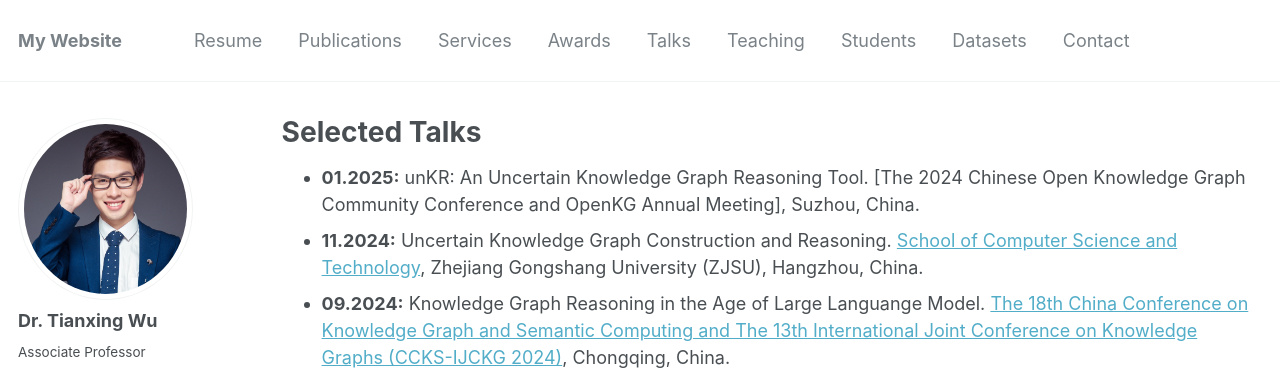
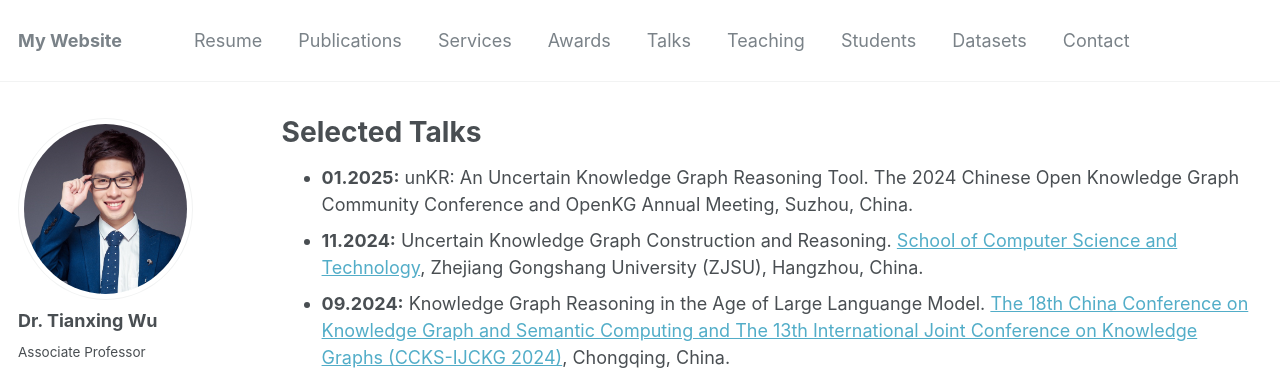
Before and after one commit to tianxing-wu/tianxing-wu.github.io, a Jekyll site: the page built from _pages/selected_talks.md, in a window 1280 px wide and 900 px high. Shown: the top 370 px of the window. Built offline with Jekyll 4.4.1, drawn with Linux system fonts in a browser that asks for light colours; comment, search, counter and statistics services are not loaded.

```diff
--- a/_pages/selected_talks.md
+++ b/_pages/selected_talks.md
@@ -4,7 +4,7 @@ title: "Selected Talks"
 permalink: /selected_talks/
 author_profile: true
 ---
-* **01.2025:** unKR: An Uncertain Knowledge Graph Reasoning Tool. [The 2024 Chinese Open Knowledge Graph Community Conference and OpenKG Annual Meeting], Suzhou, China.
+* **01.2025:** unKR: An Uncertain Knowledge Graph Reasoning Tool. The 2024 Chinese Open Knowledge Graph Community Conference and OpenKG Annual Meeting, Suzhou, China.
 * **11.2024:** Uncertain Knowledge Graph Construction and Reasoning. [School of Computer Science and Technology](https://scie.zjgsu.edu.cn/), Zhejiang Gongshang University (ZJSU), Hangzhou, China.
 * **09.2024:** Knowledge Graph Reasoning in the Age of Large Languange Model. [The 18th China Conference on Knowledge Graph and Semantic Computing and The 13th International Joint Conference on Knowledge Graphs (CCKS-IJCKG 2024)](https://sigkg.cn/ccks-ijckg2024/), Chongqing, China.
 * **08.2024:** LLM-based Knowledge Graph Reasoning. [The Seventh International Workshop on Knowledge Graph Management and Applications (KGMA 2024) in conjunction with APWeb-WAIM 2024](https://kgma-conf.github.io/2024/inv.html), Jinhua, China.
```
